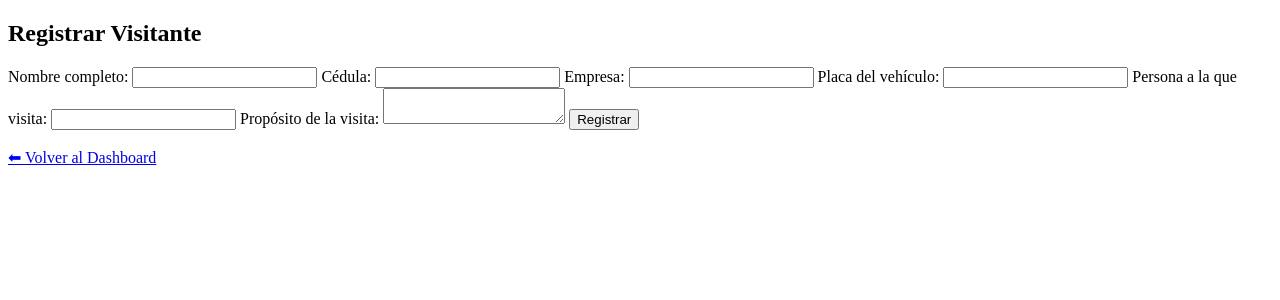
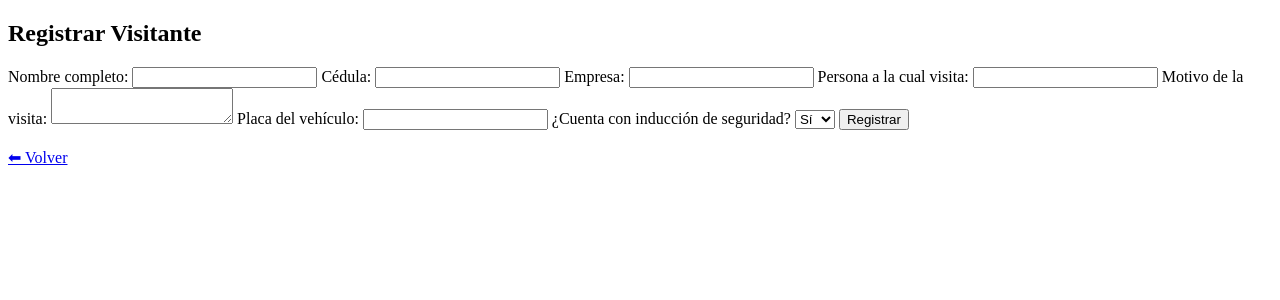
Before and after one commit to luismolinaboni22-art/control_acceso_k9., a Flask app: page /registrar in a window 1280 px wide. Shown: the top 300 px of the page. Run offline with Flask 3, Linux system fonts and the light colour scheme; the visitor is signed in with stand-in values (Sample User, id 1).

Commit message:
Update registrar.html

```diff
--- a/k9_app/templates/registrar.html
+++ b/k9_app/templates/registrar.html
@@ -1,9 +1,8 @@
 <!DOCTYPE html>
-<html lang="es">
+<html>
 <head>
-    <meta charset="UTF-8">
-    <title>Registrar Visitante</title>
-    <link rel="stylesheet" href="/static/style.css">
+    <title>Registrar Visitante - K9</title>
+    <link rel="stylesheet" href="{{ url_for('static', filename='style.css') }}">
 </head>
 
 <body class="container">
@@ -11,7 +10,7 @@
 <h2>Registrar Visitante</h2>
 
 {% if success %}
-    <p style="color: green; font-weight: bold;">✔ Visitante registrado correctamente</p>
+<p style="color: green; font-weight: bold;">✔ Visitante registrado con éxito</p>
 {% endif %}
 
 <form method="POST" class="form">
@@ -25,20 +24,26 @@
     <label>Empresa:</label>
     <input type="text" name="empresa" required>
 
+    <label>Persona a la cual visita:</label>
+    <input type="text" name="persona_visita" required>
+
+    <label>Motivo de la visita:</label>
+    <textarea name="proposito" required></textarea>
+
     <label>Placa del vehículo:</label>
     <input type="text" name="placa">
 
-        <label>Persona a la que visita:</label>
-        <input type="text" name="persona_visita" required>
-
-        <label>Propósito de la visita:</label>
-        <textarea name="proposito" required></textarea>
+    <label>¿Cuenta con inducción de seguridad?</label>
+    <select name="induccion" required>
+        <option value="Sí">Sí</option>
+        <option value="No">No</option>
+    </select>
 
     <button type="submit">Registrar</button>
 </form>
 
 <br>
-    <a href="/dashboard">⬅ Volver al Dashboard</a>
+<a href="/dashboard">⬅ Volver</a>
 
 </body>
 </html>
```
Lines whose indentation alone changed are shown as unchanged.
